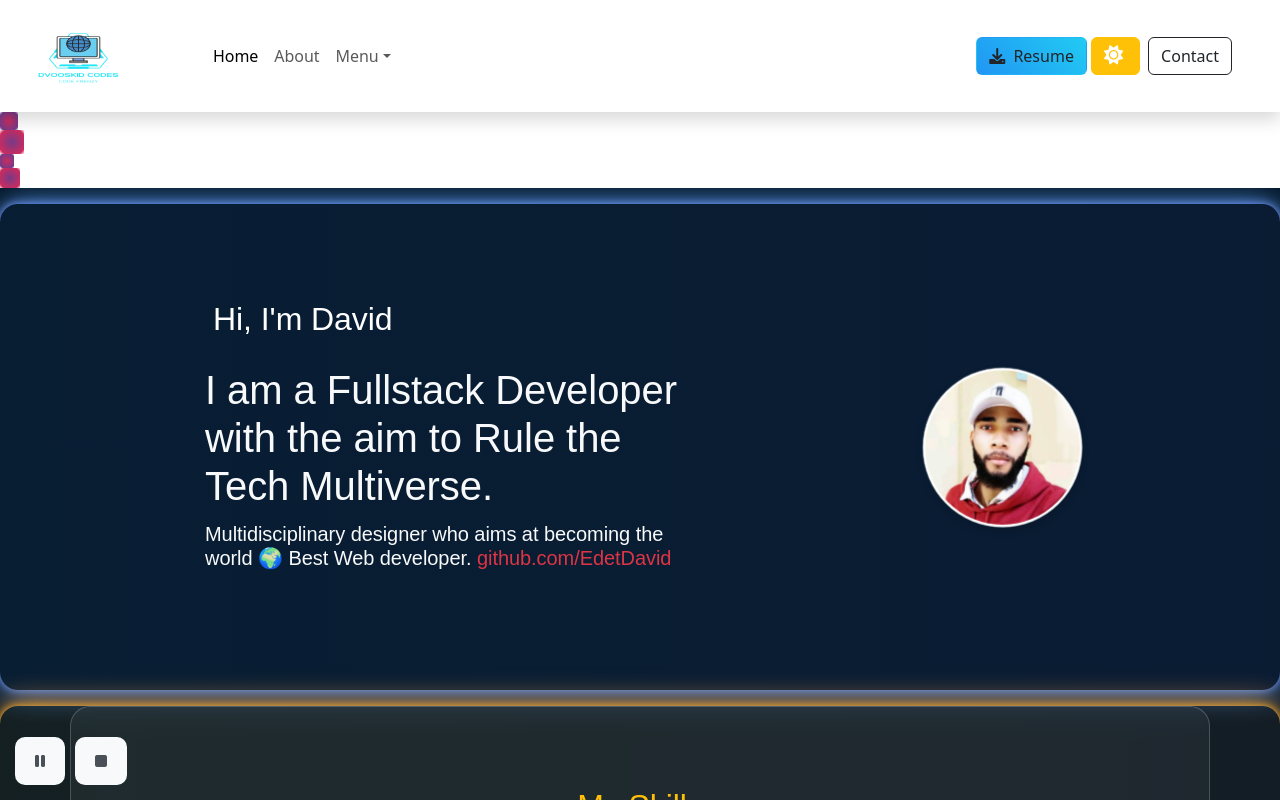
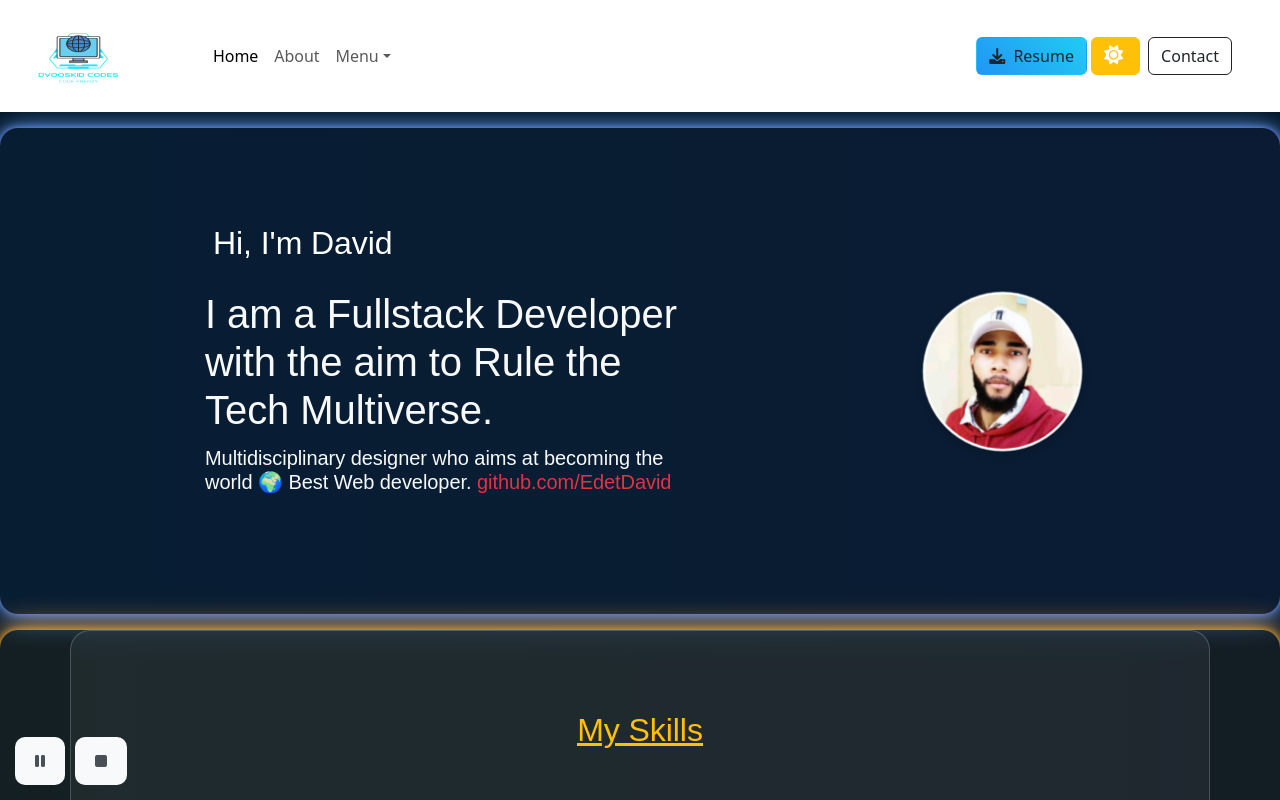
Before and after one commit to EdetDavid/My-Website, a React (Create React App) app: page / in a window 1280 px wide. Shown: the top 800 px of the page. Built offline with nearby package versions, Linux system fonts and the light colour scheme; a web font is replaced by a local one.

Commit message:
Update App.js

```diff
--- a/src/App.js
+++ b/src/App.js
@@ -39,11 +39,6 @@ const App = () => {
   return (
     <DarkModeProvider>
       {showNavbar && <Navbar />}
-      {/* Neon floating particles */}
-      <div className="neon-particle" style={{top: '10%', left: '15%', width: 18, height: 18, background: 'radial-gradient(circle, #cc2b5e 0%, #753a88 80%, transparent 100%)', animationDelay: '0s'}}></div>
-      <div className="neon-particle" style={{top: '60%', left: '80%', width: 24, height: 24, background: 'radial-gradient(circle, #753a88 0%, #cc2b5e 80%, transparent 100%)', animationDelay: '2s'}}></div>
-      <div className="neon-particle" style={{top: '40%', left: '50%', width: 14, height: 14, background: 'radial-gradient(circle, #cc2b5e 0%, #753a88 80%, transparent 100%)', animationDelay: '4s'}}></div>
-      <div className="neon-particle" style={{top: '80%', left: '30%', width: 20, height: 20, background: 'radial-gradient(circle, #753a88 0%, #cc2b5e 80%, transparent 100%)', animationDelay: '6s'}}></div>
       <div id="App">
         {loading ? (
           <div id="preloader"></div>
```
